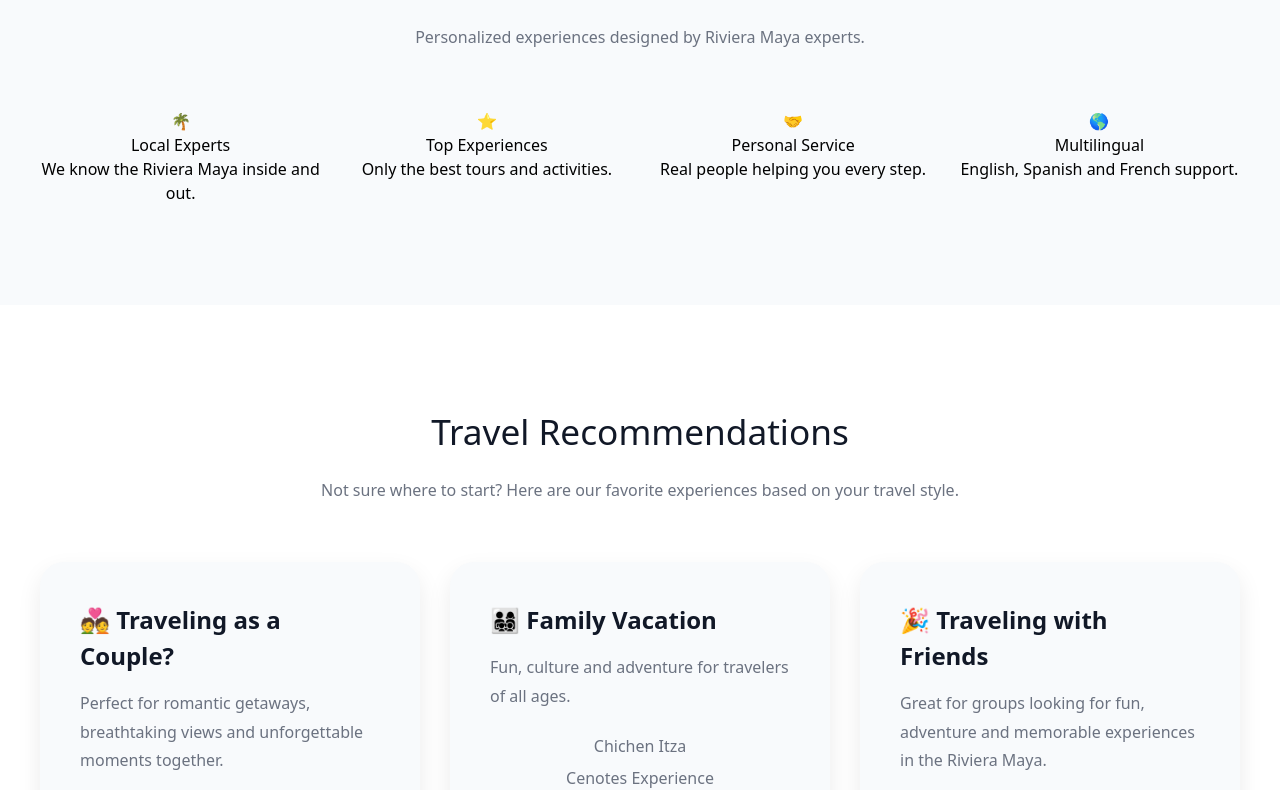
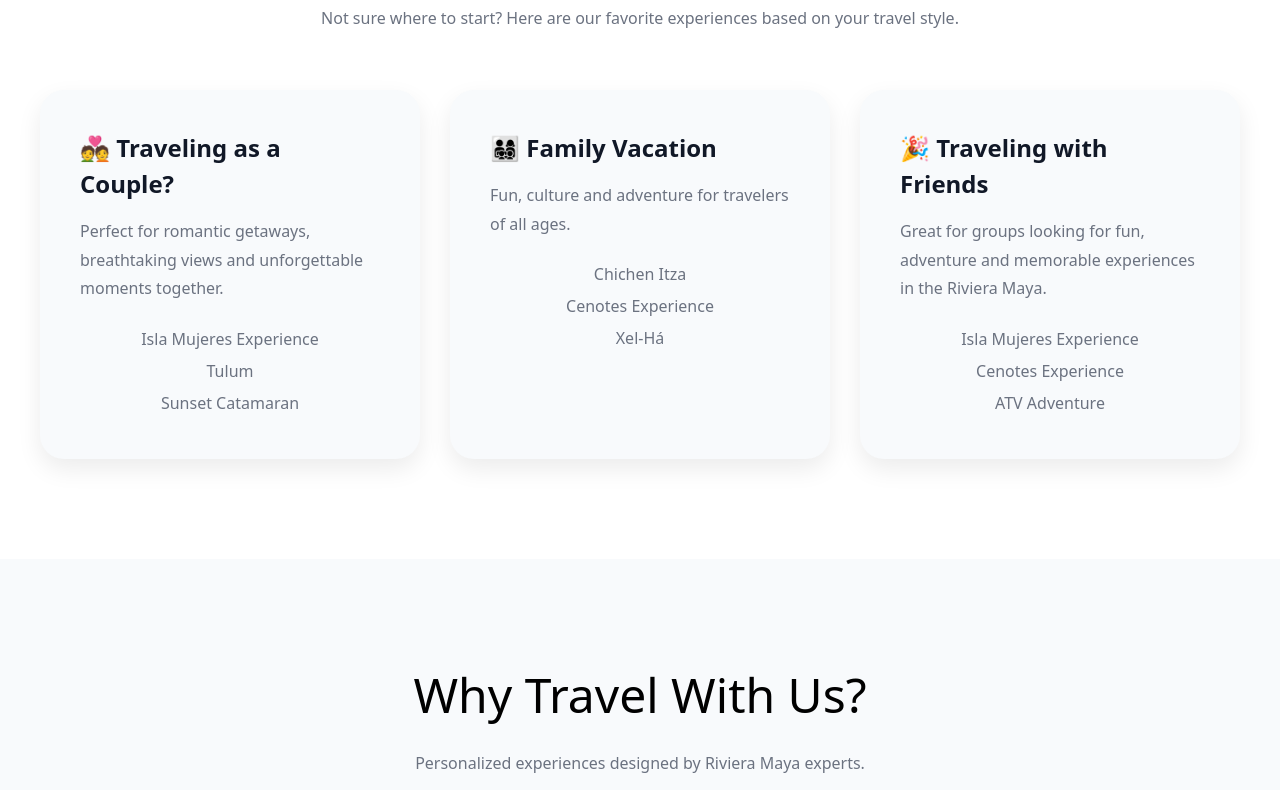
Before and after one commit to Cuba-Mr-D/mayan-xperience-tours, a Next.js app: page / in a window 1280 px wide. Shown: the part 2133-2923 px from the top of the page. Built offline with nearby package versions, Linux system fonts and the light colour scheme.

Commit message:
Reorder homepage sections

```diff
--- a/app/page.tsx
+++ b/app/page.tsx
@@ -16,11 +16,12 @@ export default function Home() {
       {/* Most Popular Tours */}
       <PopularTours />
 
-      {/* Why Travel With Us */}
-      <WhyUs />
 
       {/* Travel Styles / Featured Experiences */}
       <FeaturedExperiences />
+
+      {/* Why Travel With Us */}
+      <WhyUs />
 
       {/* Testimonials */}
       <Testimonials />
```
